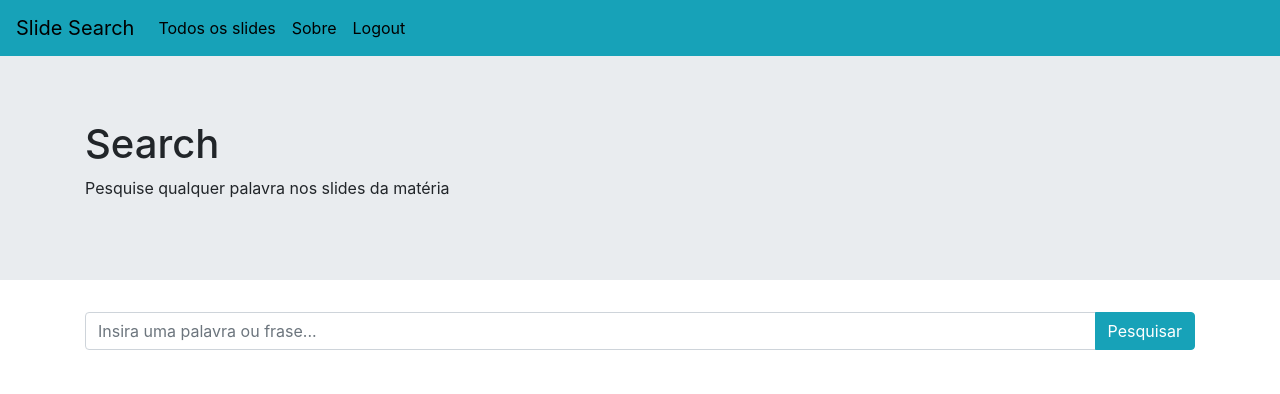
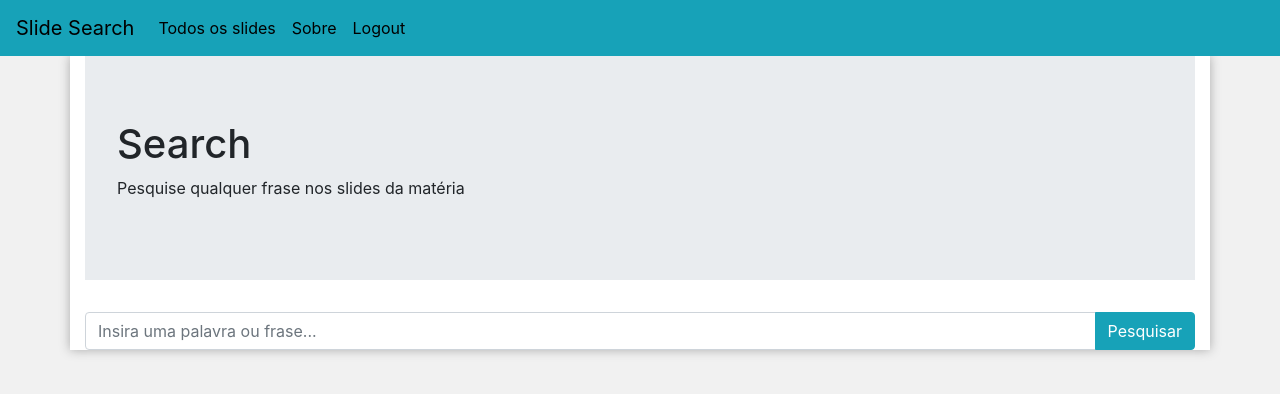
Before and after one commit to bivillar/engsoft, a React (Create React App) app: page / in a window 1280 px wide. Shown: the top 394 px of the page. Built offline with nearby package versions, Linux system fonts and the light colour scheme; sample sign-in values are in the browser's storage.

Commit message:
Fix Styles

```diff
--- a/src/App.css
+++ b/src/App.css
@@ -1,5 +1,9 @@
 .App {
   text-align: center;
+}
+
+body {
+  background-color: rgb(241, 241, 241) !important;
 }
 
 .App-logo {
@@ -19,6 +23,11 @@
   color: white;
 }
 
+.container {
+  box-shadow: 0px 0px 10px #aaaaaa;
+  background-color: white !important;
+}
+
 .App-link {
   color: #61dafb;
 }
@@ -32,14 +41,42 @@ a {
   color: black !important;
 }
 
+@media screen and (min-width:800px) {
+  .login {
+    width: 50% !important;
+  }
+}
+
 .login {
-  width: 50% !important;
+  padding-bottom: 1px;
+}
+
+#login .spinner-border {
+  width: 1.5rem !important;
+  height: 1.5rem !important;
+}
+
+#slides .spinner-border {
+  justify-content: center;
+  width: 5rem !important;
+  height: 5rem !important;
+  padding: 4px !important;
+}
+
+.container {
+  height: 100% !important;
+}
+
+.jumbotron {
+  padding-left: 2rem !important;
+  padding-right: 2rem !important;
 }
 
 @keyframes App-logo-spin {
   from {
     transform: rotate(0deg);
   }
+
   to {
     transform: rotate(360deg);
   }
--- a/src/components/Filter.jsx
+++ b/src/components/Filter.jsx
@@ -1,5 +1,11 @@
 import React, { Component } from "react";
-import { InputGroup, FormControl, Button } from "react-bootstrap";
+import {
+  InputGroup,
+  FormControl,
+  Button,
+  Spinner,
+  Alert
+} from "react-bootstrap";
 import API from "../services/api";
 import SearchCard from "./SearchCard";
 
@@ -7,7 +13,8 @@ class Filter extends Component {
   state = {
     filter: "",
     slides: [],
-    mensagem: "Pesquise"
+    loading: false,
+    noSlides: false
   };
 
   constructor(props) {
@@ -34,20 +41,29 @@ class Filter extends Component {
   };
 
   search() {
+    this.setState({ loading: true, slides: [] });
+    if (this.state.filter.length > 0) {
       API.get("search/", {
         params: {
           term: this.state.filter
         }
       }).then(result => {
         this.setState({
-        slides: result.data
+          slides: result.data,
+          loading: false,
+          noSlides: result.data.length > 0 ? false : true
         });
+        console.log(this.state);
       });
+    } else {
+      this.setState({ loading: false });
+    }
   }
 
   render() {
+    const { filter, slides, loading, noSlides } = this.state;
     return (
-      <div className='container'>
+      <div>
         <InputGroup className='mb-3'>
           <FormControl
             placeholder='Insira uma palavra ou frase...'
@@ -57,7 +73,7 @@ class Filter extends Component {
             autoComplete='off'
             apellcheck='false'
             role='combobox'
-            value={this.state.filter}
+            value={filter}
             onChange={this._handleChange}
             onKeyDown={this._handleKeyDown}
             style={{ position: "relative", verticalAlign: "top" }}
@@ -71,12 +87,18 @@ class Filter extends Component {
             </Button>
           </InputGroup.Append>
         </InputGroup>
-        {this.state.slides ? (
-          this.state.slides.map(slide => (
-            <SearchCard slide={slide} key={slide.id} />
-          ))
-        ) : (
-          <h1>{this.state.mensagem}</h1>
+        {loading && (
+          <div align='center' className='pb-5 pr-5 pl-5 pt-3' id='slides'>
+            <Spinner animation='border' variant='info' />
+          </div>
+        )}
+
+        {slides && slides.length > 0
+          ? slides.map(slide => <SearchCard slide={slide} key={slide.id} />)
+          : noSlides && (
+              <Alert variant='warning'>
+                Não existem slides com a frase "{filter}"
+              </Alert>
             )}
       </div>
     );
--- a/src/components/Title.jsx
+++ b/src/components/Title.jsx
@@ -5,10 +5,10 @@ class title extends Component {
   render() {
     return (
       <Jumbotron fluid>
-        <Container>
-          <h1>{this.props.title}</h1>
-          <p>{this.props.subtitle}</p>
-        </Container>
+        {/* <Container> */}
+        <h1>{this.props.title}</h1>
+        <p>{this.props.subtitle}</p>
+        {/* </Container> */}
       </Jumbotron>
     );
   }
--- a/src/components/pages/Allslides.jsx
+++ b/src/components/pages/Allslides.jsx
@@ -1,7 +1,7 @@
 import React, { Component } from "react";
 import Title from "../Title";
 import Slidecard from "../SlideCard";
-import { CardColumns } from "react-bootstrap";
+import { CardColumns, Container, Spinner } from "react-bootstrap";
 import API from "../../services/api";
 import Menu from "../Menu";
 
@@ -9,29 +9,38 @@ class allslides extends Component {
   state = {
     title: "Todos os Slides",
     subtitle: "Abaixo estão todos os slides da matéria",
-    slides: []
+    slides: [],
+    loading: true
   };
 
   componentDidMount() {
+    this.setState({ loading: true });
     API.get("search/", {
       params: {
         term: ""
       }
     }).then(result => {
       this.setState({
-        slides: result.data
+        slides: result.data,
+        loading: false
       });
     });
   }
 
   render() {
+    const { title, subtitle, slides, loading } = this.state;
     return (
       <React.Fragment>
         <Menu />
-        <Title title={this.state.title} subtitle={this.state.subtitle} />
-        <div className='container'>
+        <Container>
+          <Title title={title} subtitle={subtitle} />
+          {loading && (
+            <div align='center' class='pb-5 pr-5 pl-5 pt-3' id='slides'>
+              <Spinner animation='border' variant='info' />
+            </div>
+          )}
           <CardColumns>
-            {this.state.slides.map(slide => (
+            {slides.map(slide => (
               <Slidecard
                 key={slide.id}
                 image={slide.thumbnail}
@@ -40,7 +49,7 @@ class allslides extends Component {
               />
             ))}
           </CardColumns>
-        </div>
+        </Container>
       </React.Fragment>
     );
   }
--- a/src/components/pages/Search.jsx
+++ b/src/components/pages/Search.jsx
@@ -2,11 +2,12 @@ import React, { Component } from "react";
 import Title from "../Title";
 import Filter from "../Filter";
 import Menu from "../Menu";
+import { Container } from "react-bootstrap";
 
 class search extends Component {
   state = {
     title: "Search",
-    subtitle: "Pesquise qualquer palavra nos slides da matéria",
+    subtitle: "Pesquise qualquer frase nos slides da matéria",
     slidesEncontrados: {}
   };
 
@@ -20,8 +21,10 @@ class search extends Component {
     return (
       <React.Fragment>
         <Menu />
-        <Title title={this.state.title} subtitle={this.state.subtitle} />
-        <Filter onSearch={this._handleSearch} />
+        <Container>
+          <Title title={this.state.title} subtitle={this.state.subtitle} />
+          <Filter onSearch={this._handleSearch} />
+        </Container>
       </React.Fragment>
     );
   }
```
Also changed, not shown: src/components/pages/Login.jsx (+25 -22 lines). Lines whose indentation alone changed are shown as unchanged.
